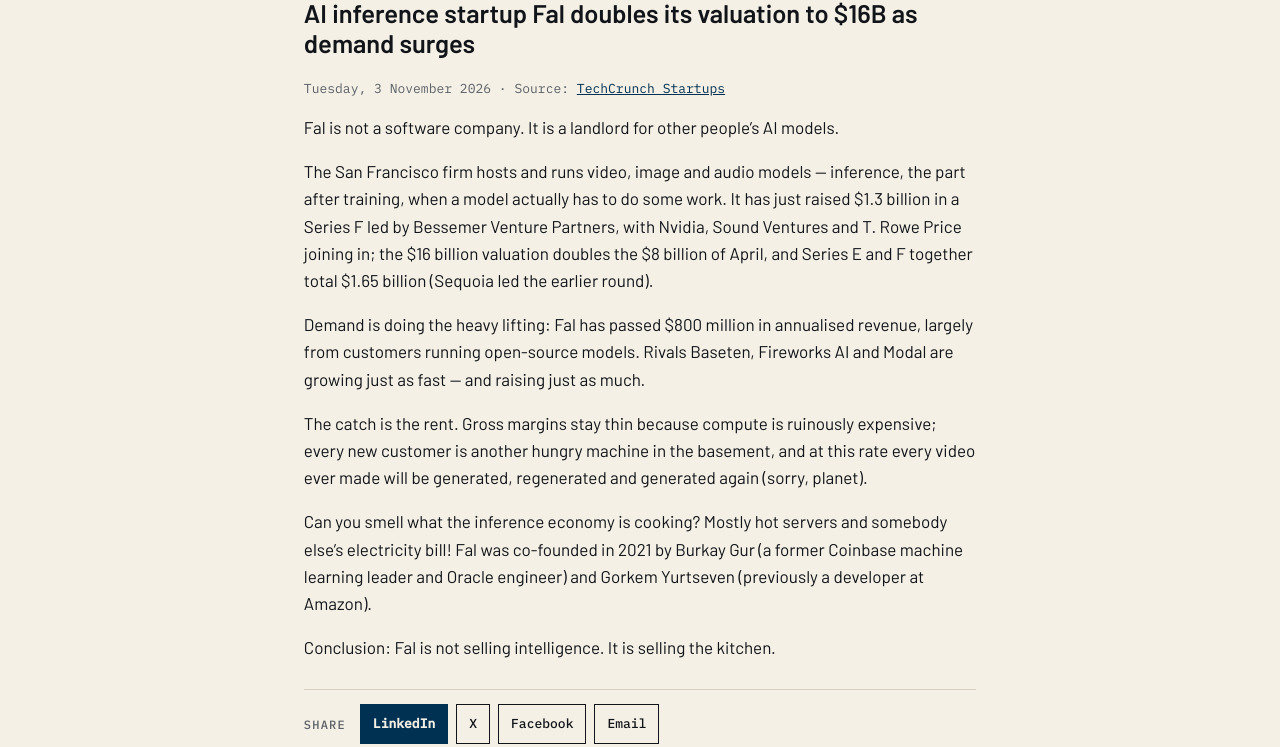
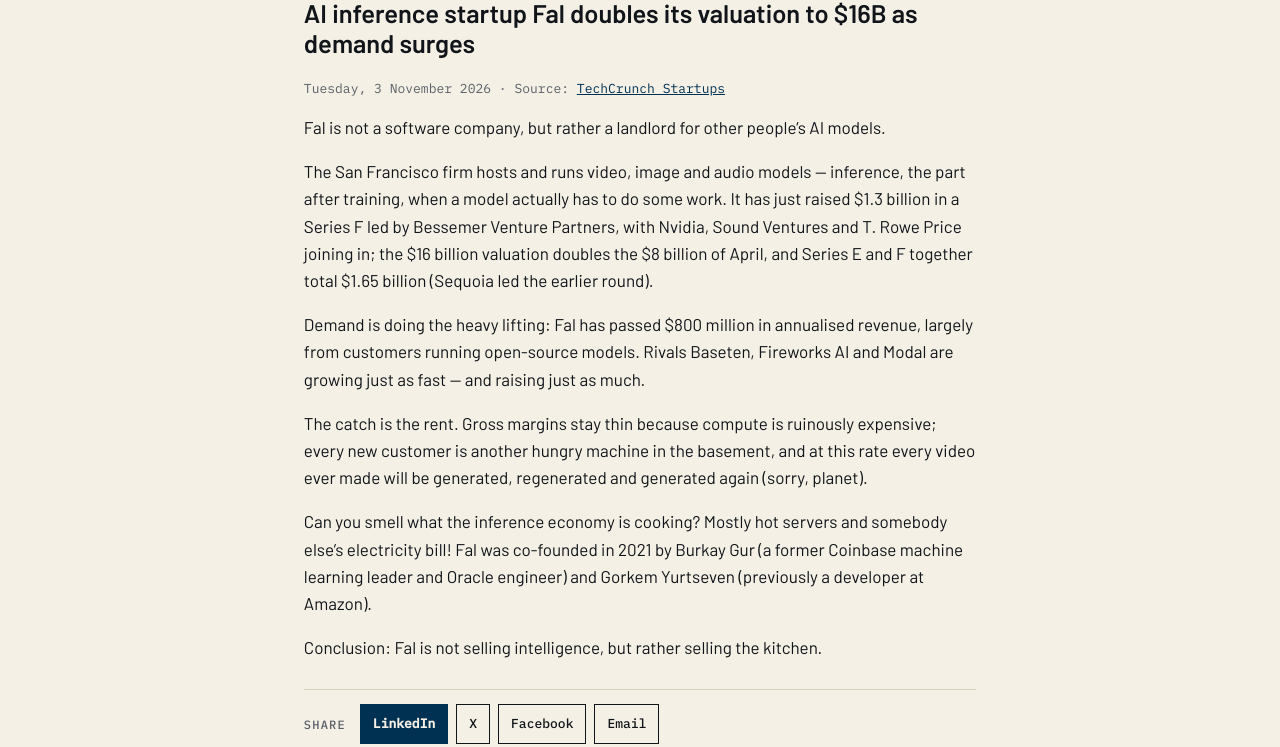
Before and after one commit to katz-news/katz.news, a Jekyll site: the page built from _posts/briefs/2026-11-04-ai-inference-startup-fal-doubles-its-valuation-to-16b-as-dem.md, in a window 1280 px wide. Shown: the part 369-1116 px from the top of the page. Built offline with Jekyll 4.4.1, drawn with Linux system fonts in a browser that asks for light colours.

```diff
--- a/_data/build.yml
+++ b/_data/build.yml
@@ -1 +1 @@
-published_at: 2026-11-05T18:06:40Z
+published_at: 2026-11-05T18:08:15Z
--- a/_posts/briefs/2026-11-04-ai-inference-startup-fal-doubles-its-valuation-to-16b-as-dem.md
+++ b/_posts/briefs/2026-11-04-ai-inference-startup-fal-doubles-its-valuation-to-16b-as-dem.md
@@ -6,7 +6,7 @@ section: entrepreneurship
 source_name: TechCrunch Startups
 source_url: https://techcrunch.com/2026/11/03/ai-inference-startup-fal-doubles-its-valuation-to-16b-as-demand-surges/
 ---
-Fal is not a software company. It is a landlord for other people's AI models.
+Fal is not a software company, but rather a landlord for other people's AI models.
 
 The San Francisco firm hosts and runs video, image and audio models — inference, the part after training, when a model actually has to do some work. It has just raised $1.3 billion in a Series F led by Bessemer Venture Partners, with Nvidia, Sound Ventures and T. Rowe Price joining in; the $16 billion valuation doubles the $8 billion of April, and Series E and F together total $1.65 billion (Sequoia led the earlier round).
 
@@ -16,4 +16,4 @@ The catch is the rent. Gross margins stay thin because compute is ruinously expe
 
 Can you smell what the inference economy is cooking? Mostly hot servers and somebody else's electricity bill! Fal was co-founded in 2021 by Burkay Gur (a former Coinbase machine learning leader and Oracle engineer) and Gorkem Yurtseven (previously a developer at Amazon).
 
-Conclusion: Fal is not selling intelligence. It is selling the kitchen.
+Conclusion: Fal is not selling intelligence, but rather selling the kitchen.
```
